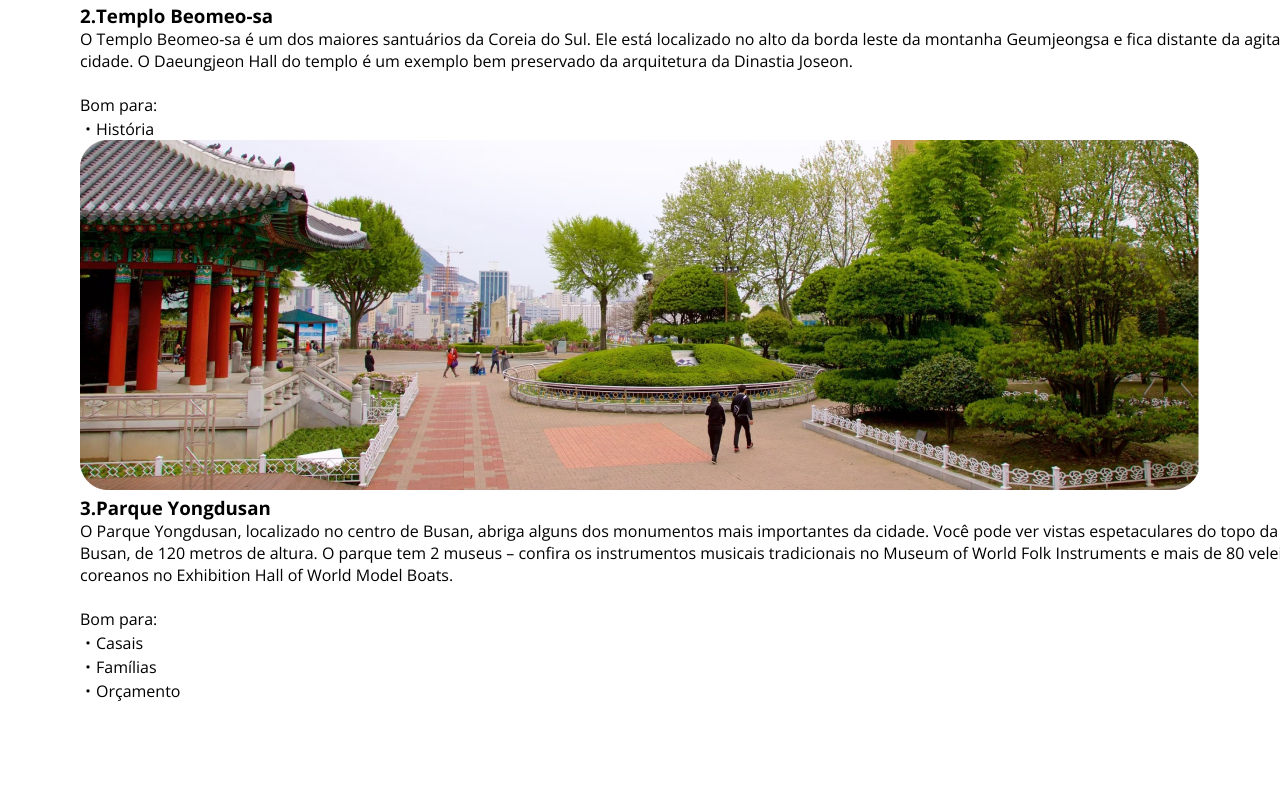
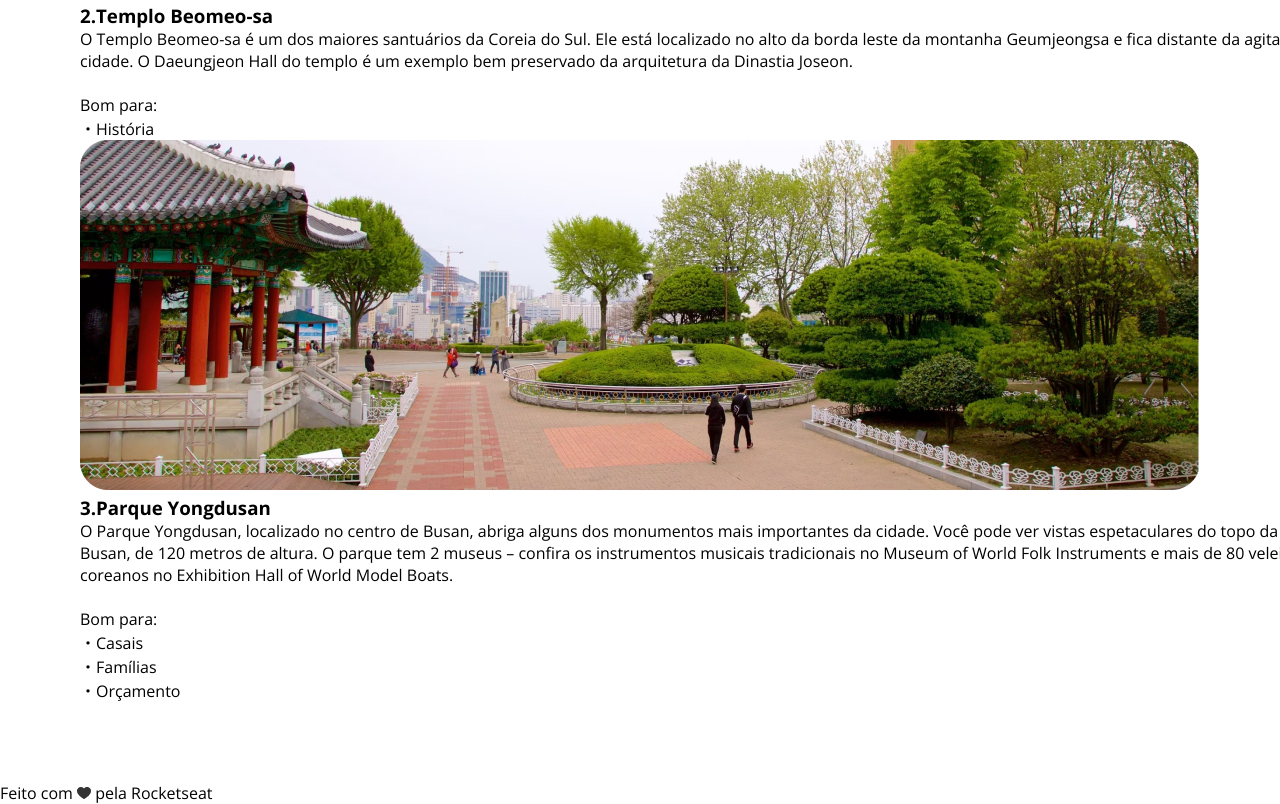
Before and after one commit to theusousa/local-turistico, a plain HTML site: page index.HTML in a window 1280 px wide. Shown: the part 1929-2733 px from the top of the page. Before the commit the page ends 2711 px from the top, so only its background shows below. Drawn offline with nearby package versions, Linux system fonts and the light colour scheme.

Commit message:
adicionando o footer

```diff
--- a/index.HTML
+++ b/index.HTML
@@ -56,6 +56,6 @@
       </p>
     </section>
   </div>
-
+  <footer>Feito com <img src="assent/coraçao.jpg" alt=""> pela Rocketseat</footer>
 </body>
 </html>
--- a/style.css
+++ b/style.css
@@ -20,4 +20,9 @@
  }
 #conheçabusan{
  background: url(assent/image.jpg) no-repeat
+
 }
+
+footer{
+  color: black;
+}
```
Also changed, not shown: assent/coraçao.jpg (added).
